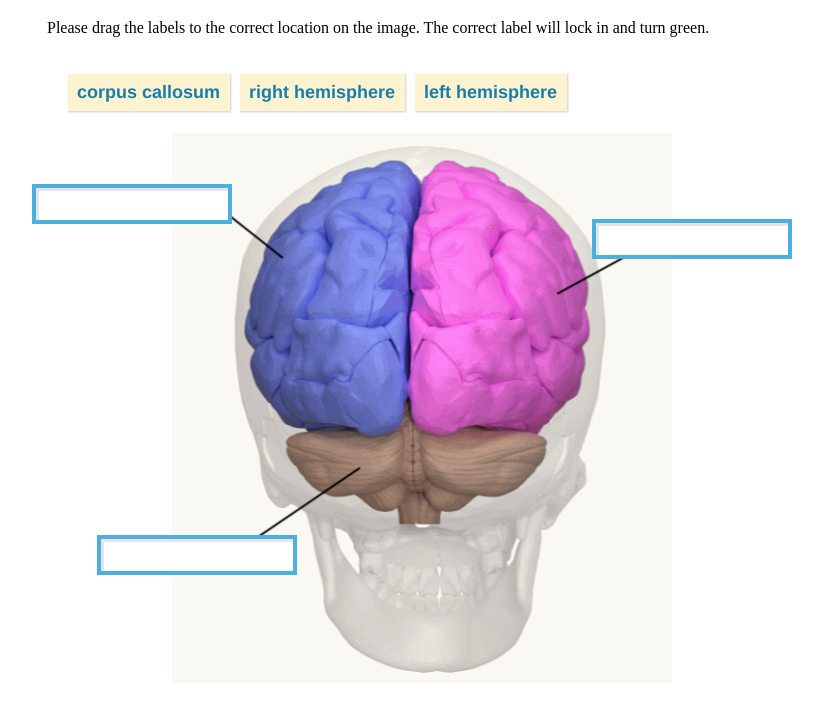
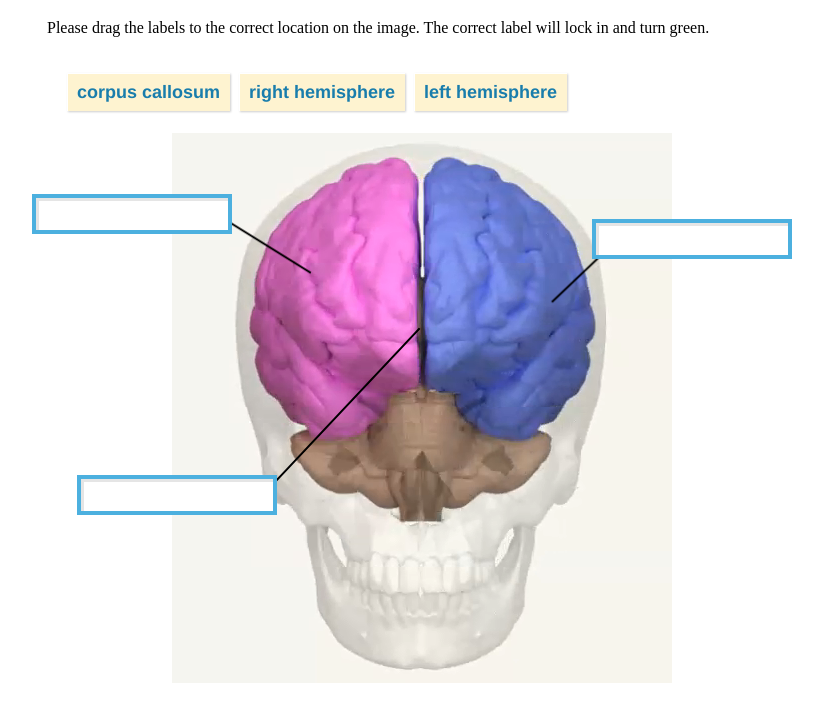
Before and after one commit to knaughton782/drag-drps, a plain HTML site: page drag-drop-brain-image-melissa.1/index.html in a window 1280 px wide. Shown: the part 61-782 px from the top of the page, without its empty margins (218-1041 px from the left). Drawn offline with nearby package versions, Linux system fonts and the light colour scheme.

Commit message:
updated image and labels per instructor"s instructions

```diff
--- a/drag-drop-brain-image-melissa.1/index.html
+++ b/drag-drop-brain-image-melissa.1/index.html
@@ -26,8 +26,8 @@
     <ul class="answers-list">
 
       <li class="answers-list-item draggable word-1"><span class="answer-draggable draggable word-1">corpus callosum</span></li>
-      <li class="answers-list-item draggable word-2"><span class="answer-draggable draggable word-2">right hemisphere</span></li>
-      <li class="answers-list-item draggable word-3"><span class="answer-draggable draggable word-3">left hemisphere</span></li>
+      <li class="answers-list-item draggable word-3"><span class="answer-draggable draggable word-3">right hemisphere</span></li>
+      <li class="answers-list-item draggable word-2"><span class="answer-draggable draggable word-2">left hemisphere</span></li>
     </ul>
 
     <!-- this is the background image that the blanks sit on top of  -->
--- a/drag-drop-brain-image-melissa.1/style.css
+++ b/drag-drop-brain-image-melissa.1/style.css
@@ -121,7 +121,7 @@ width: 750px;
 }
 /* insert background image here  */
 .img-background {
-    background: url(brain_parts.png);
+    background: url(human_brain_front.png);
     background-position: center;
     /***** WxH here should match or be slightly be larger than the background image dimensions ****************/
     width: 500px;
@@ -133,8 +133,8 @@ width: 750px;
 /* position the blanks in the correction location on the image here */
 .ans1 {
     position: absolute;
-    bottom: 103px;
-    left: 45px;
+    bottom: 163px;
+    left: 25px;
 }
 .ans2 {
     position: absolute;
@@ -143,6 +143,6 @@ width: 750px;
 }
 .ans3 {
     position: absolute;
-    top: 160px;
+    top: 170px;
     left: -20px;
 }
```
Also changed, not shown: drag-drop-brain-image-melissa.1/brain_parts.png (deleted), drag-drop-brain-image-melissa.1/human_brain_front.png (added), drag-drop-brain-image-melissa.1/human_brain_front_labeled.png (added), 2 other files.
